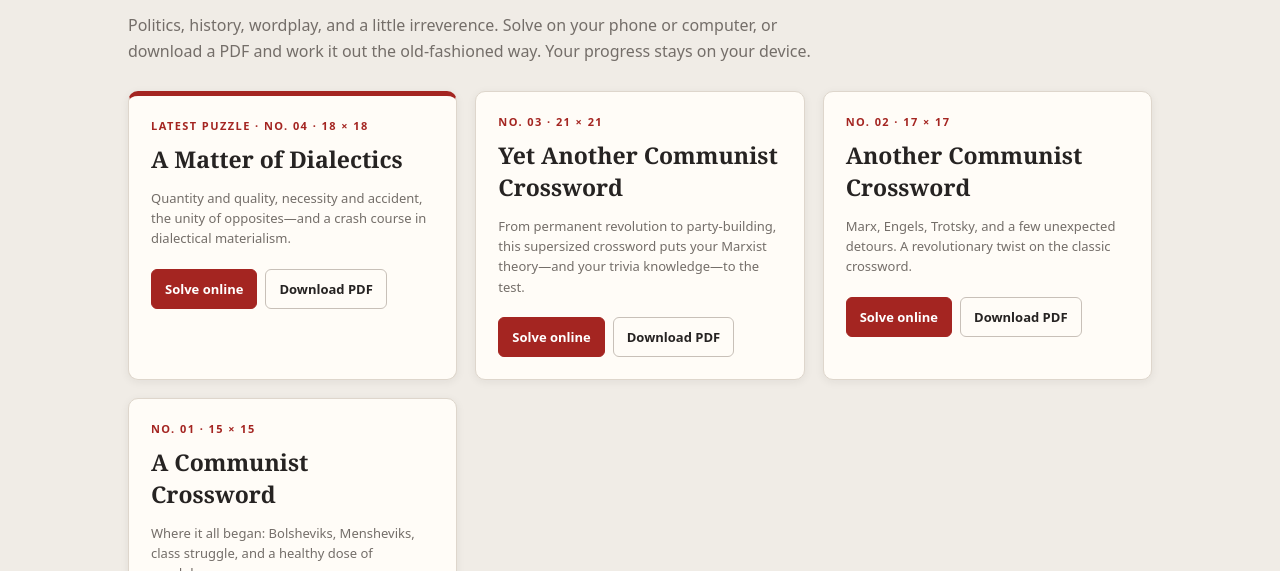
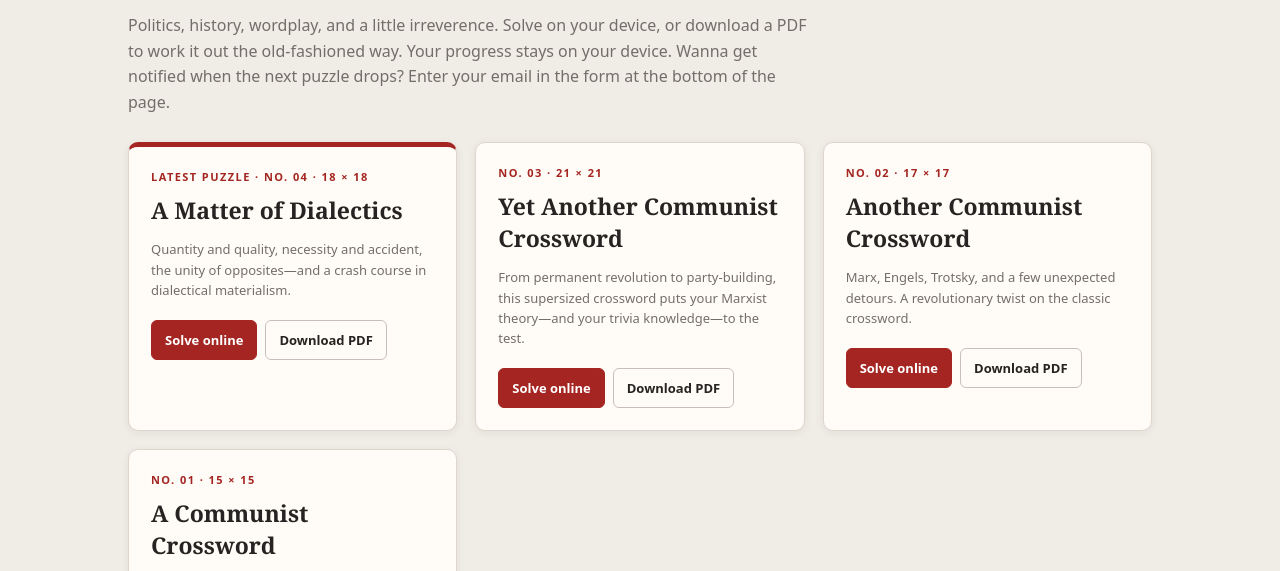
Before and after one commit to alexquigz/communist-crosswords, a plain HTML site: page index.html in a window 1280 px wide. Shown: the part 222-793 px from the top of the page. Drawn offline with Linux system fonts and the light colour scheme.

Commit message:
index.html

```diff
--- a/index.html
+++ b/index.html
@@ -29,7 +29,7 @@
      Crosswords for comrades.
     </h2>
     <p>
-     Politics, history, wordplay, and a little irreverence. Solve on your phone or computer, or download a PDF and work it out the old-fashioned way. Your progress stays on your device.
+     Politics, history, wordplay, and a little irreverence. Solve on your device, or download a PDF to work it out the old-fashioned way. Your progress stays on your device. Wanna get notified when the next puzzle drops? Enter your email in the form at the bottom of the page.
     </p>
    </section>
    <section aria-label="Puzzle archive" class="archive">
```
